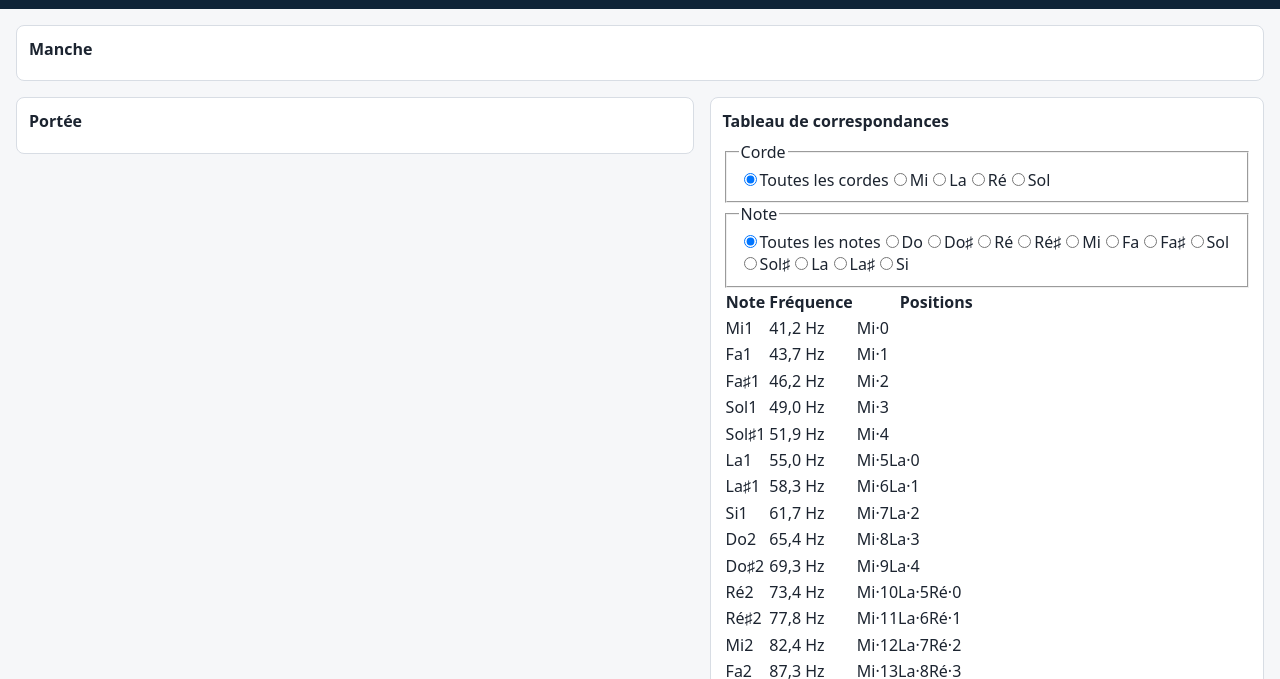
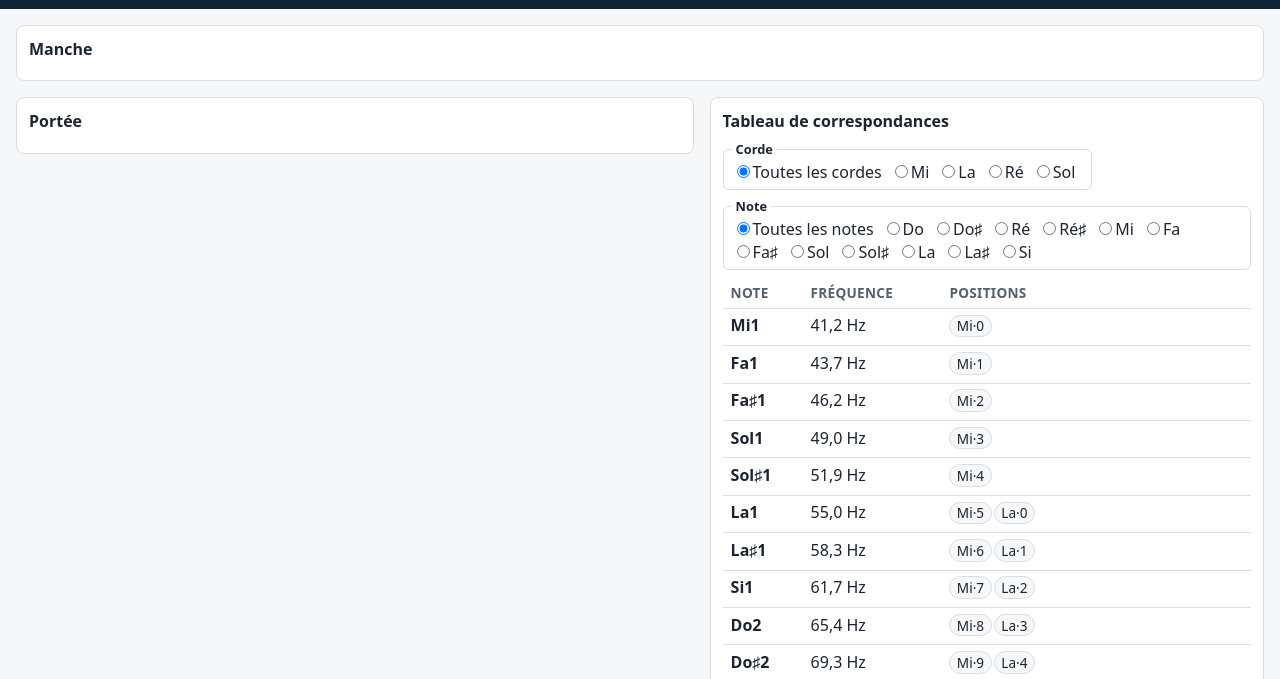
Before and after one commit to lemairebdev/learn_bass_app, a website with bundled scripts: page index.html in a window 1280 px wide. Shown: the part 41-720 px from the top of the page. Built offline with nearby package versions, Linux system fonts and the light colour scheme.

Commit message:
Ticket 09: expose the row DOM contract and selection affordance
Each row carries its MIDI identity (data-pitch), note name (data-note), pitch
class, a French aria-label naming the sounding pitch with its frequency and
positions, and is focusable as one click target (wired in ticket 12). Adds
minimal table/filter/chip styling.

```diff
--- a/js/table.js
+++ b/js/table.js
@@ -2,7 +2,7 @@
 // Rend une ligne par note distincte dans son point de montage, en ne lisant que
 // le modèle musical (js/model.js). Deux filtres combinés par ET : corde et nom
 // de note ; par défaut, aucun filtre.
-import { allPitches, pitchClassName, STRINGS, PITCH_CLASS_NAMES } from './model.js';
+import { allPitches, pitchClassName, positionLabel, STRINGS, PITCH_CLASS_NAMES } from './model.js';
 
 const ALL = 'all';
 
@@ -62,16 +62,25 @@ function buildChip(position) {
   chip.className = 'chip';
   chip.dataset.string = position.string;
   chip.dataset.fret = String(position.fret);
-  chip.textContent = `${position.string}·${position.fret}`;
+  chip.textContent = positionLabel(position.stringIndex, position.fret);
   return chip;
 }
 
 function buildRow(pitch) {
   const row = document.createElement('tr');
+  const positionLabels = pitch.positions.map((position) =>
+    positionLabel(position.stringIndex, position.fret),
+  );
+
   row.dataset.pitch = String(pitch.midi);
   row.dataset.note = pitch.name;
   row.dataset.pitchClass = pitchClassName(pitch.pitchClass);
-  row.setAttribute('aria-label', pitch.name);
+  // Cible de clic : la ligne entière sélectionne la note (câblage ticket 12).
+  row.tabIndex = 0;
+  row.setAttribute(
+    'aria-label',
+    `${pitch.name} — ${pitch.frequencyLabel} — ${positionLabels.join(', ')}`,
+  );
 
   const note = document.createElement('td');
   note.className = 'cell-note';
--- a/styles.css
+++ b/styles.css
@@ -77,6 +77,85 @@ section h2 {
   min-width: 0;
 }
 
+/* Tableau de correspondances (ticket 09). */
+.table-filters {
+  display: flex;
+  flex-wrap: wrap;
+  gap: 0.5rem 1rem;
+  margin-bottom: 0.5rem;
+}
+
+.filter-group {
+  margin: 0;
+  padding: 0.15rem 0.5rem 0.35rem;
+  border: 1px solid var(--color-border);
+  border-radius: 0.375rem;
+}
+
+.filter-group legend {
+  padding: 0 0.25rem;
+  font-size: 0.8rem;
+  font-weight: 600;
+}
+
+.filter-option {
+  margin-inline-end: 0.5rem;
+  white-space: nowrap;
+}
+
+#table table {
+  width: 100%;
+  border-collapse: collapse;
+}
+
+#table th,
+#table td {
+  padding: 0.35rem 0.5rem;
+  text-align: start;
+  vertical-align: top;
+  border-bottom: 1px solid var(--color-border);
+}
+
+#table th {
+  font-size: 0.85rem;
+  text-transform: uppercase;
+  letter-spacing: 0.02em;
+  color: #56606d;
+}
+
+#table tbody tr {
+  cursor: pointer;
+}
+
+#table tbody tr:hover {
+  background: var(--color-bg);
+}
+
+#table tbody tr:focus-visible {
+  outline: 2px solid var(--color-header);
+  outline-offset: -2px;
+}
+
+.cell-note {
+  white-space: nowrap;
+  font-weight: 600;
+}
+
+.cell-frequency {
+  white-space: nowrap;
+}
+
+#table .chip {
+  display: inline-block;
+  margin: 0 0.15rem 0.15rem 0;
+  padding: 0.05rem 0.4rem;
+  font-size: 0.85rem;
+  background: var(--color-bg);
+  border: 1px solid var(--color-border);
+  border-radius: 999px;
+  white-space: nowrap;
+}
+
 /* Grand écran (décision 10) : le manche garde toute la largeur au-dessus,
    portée et tableau se partagent la ligne suivante. */
 @media (min-width: 60em) {
```
Also changed, not shown: tests/model-table.spec.js (+41 -0 lines).
